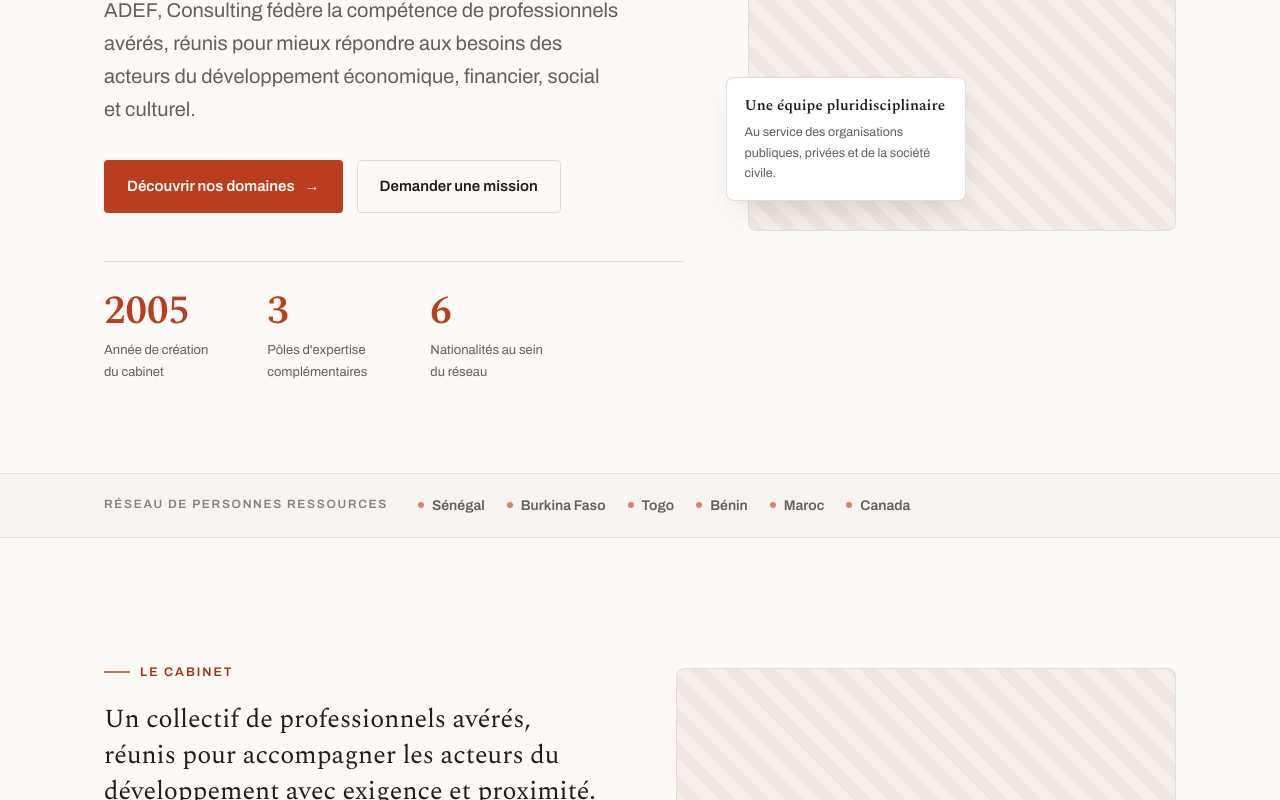
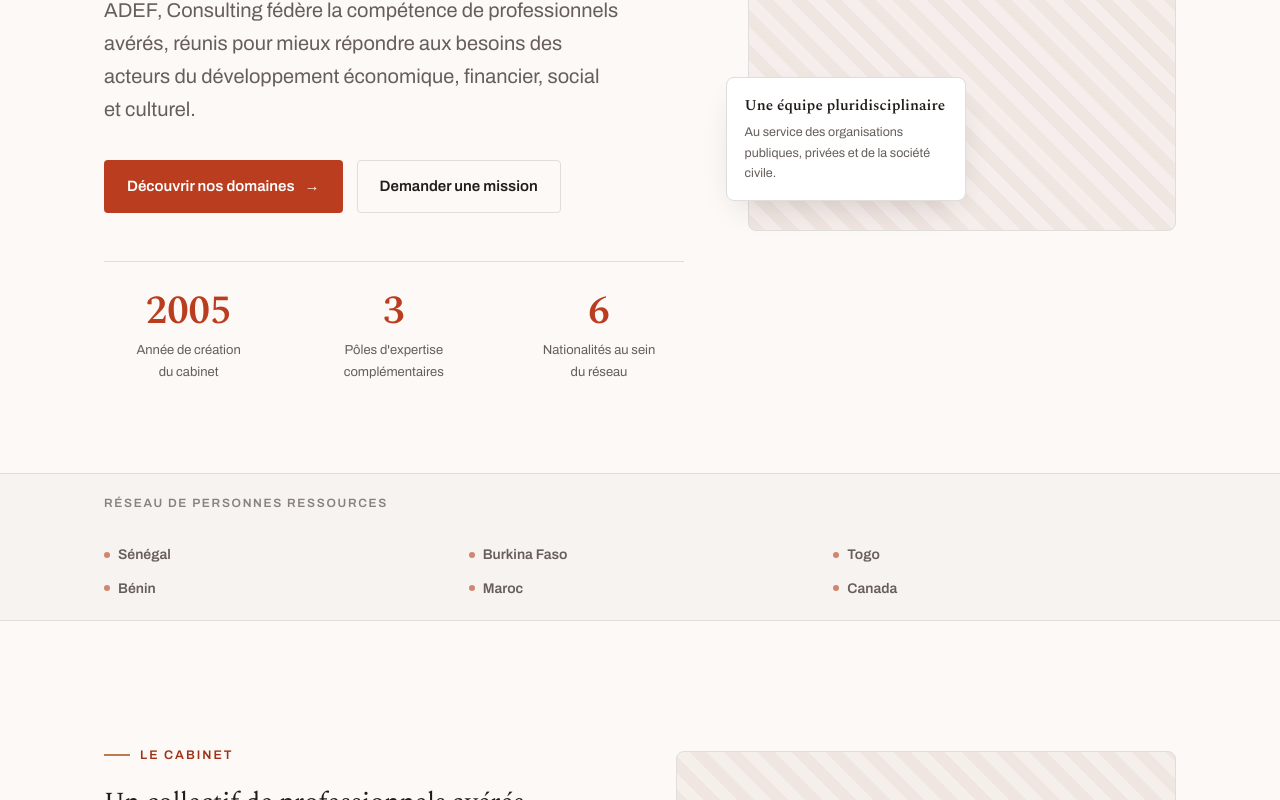
Before and after one commit to argi00/adef-consulting-nextjs, a Next.js app: page / in a window 1280 px wide. Shown: the part 619-1419 px from the top of the page. Built offline with nearby package versions, Linux system fonts and the light colour scheme.

Commit message:
mise a jour PAYS sur tel

```diff
--- a/app/globals.css
+++ b/app/globals.css
@@ -135,7 +135,25 @@
 .hero h1 .accent { color: var(--red); font-style: italic; }
 .hero-lede { font-size: clamp(17px, 2vw, 20px); color: var(--muted); margin-top: 24px; max-width: 46ch; }
 .hero-actions { display: flex; flex-wrap: wrap; gap: 14px; margin-top: 34px; }
-.hero-stats { display: flex; gap: clamp(20px, 4vw, 44px); margin-top: 48px; padding-top: 30px; border-top: 1px solid var(--line); }
+.hero-stats {
+  display: grid;
+  grid-template-columns: repeat(3, minmax(0, 1fr));
+  gap: clamp(18px, 3vw, 36px);
+  margin-top: 48px;
+  padding-top: 30px;
+  border-top: 1px solid var(--line);
+}
+.stat {
+  min-width: 0;
+  display: flex;
+  flex-direction: column;
+  align-items: center;
+  text-align: center;
+}
+.stat .num {
+  width: 100%;
+  text-align: center;
+}
 .stat .num { font-family: var(--serif); font-size: clamp(28px, 4vw, 40px); font-weight: 600; color: var(--red); line-height: 1; }
 .stat .lab { font-size: 13px; color: var(--muted); margin-top: 8px; max-width: 16ch; }
 
@@ -153,7 +171,12 @@
 .marquee-band { border-top: 1px solid var(--line); border-bottom: 1px solid var(--line); background: var(--bg-2); }
 .marquee-band .wrap { display: flex; align-items: center; gap: 30px; padding-block: 20px; flex-wrap: wrap; }
 .marquee-band .label { font-size: 12px; font-weight: 600; letter-spacing: 0.14em; text-transform: uppercase; color: var(--faint); flex: none; }
-.flags { display: flex; flex-wrap: wrap; gap: 10px 22px; }
+.flags {
+  display: grid;
+  grid-template-columns: repeat(3, minmax(0, 1fr));
+  gap: 10px 22px;
+  width: 100%;
+}
 .flags span { font-size: 14px; font-weight: 600; color: var(--muted); display: inline-flex; align-items: center; gap: 8px; }
 .flags span::before { content: ""; width: 6px; height: 6px; border-radius: 50%; background: var(--red); opacity: .6; }
 
@@ -351,29 +374,9 @@
 @media (max-width: 640px) {
   .hero-actions { flex-direction: column; align-items: flex-start; }
   .hero-actions .btn { width: 100%; justify-content: center; }
-  .hero-stats {
-    display: grid;
-    grid-template-columns: repeat(3, minmax(0, 1fr));
-    gap: 12px;
-  }
-  .stat {
-    min-width: 0;
-    display: flex;
-    flex-direction: column;
-    align-items: center;
-    text-align: center;
-  }
-  .stat .num {
-    width: 100%;
-    text-align: center;
-  }
+  .hero-stats { gap: 12px; }
   .stat .lab { max-width: none; font-size: 11px; line-height: 1.35; }
-  .flags {
-    display: grid;
-    grid-template-columns: repeat(3, minmax(0, 1fr));
-    gap: 10px 14px;
-    width: 100%;
-  }
+  .flags { gap: 10px 14px; }
   .flags span { justify-content: center; }
   .marquee-band .label { display: none; }
 }
```
